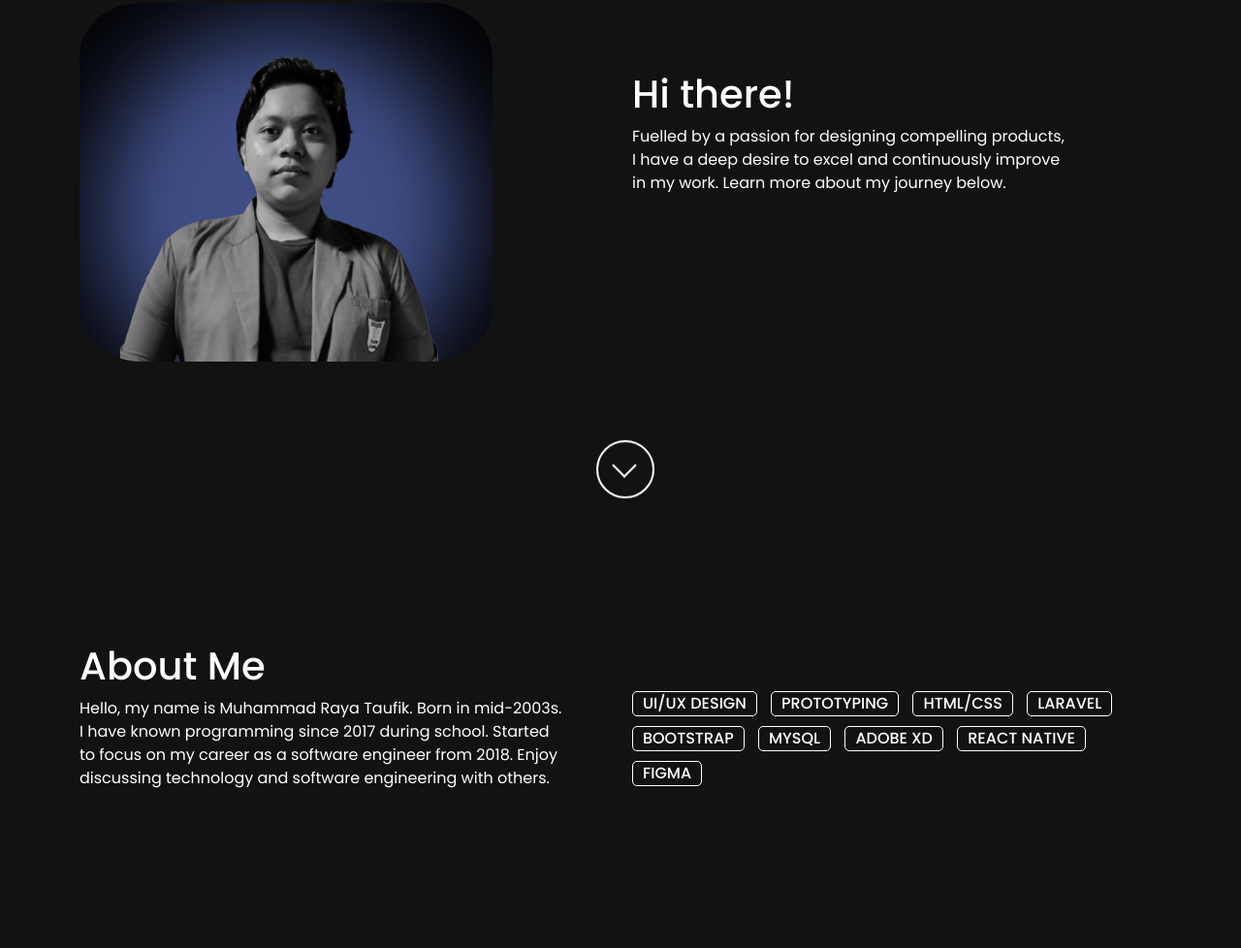
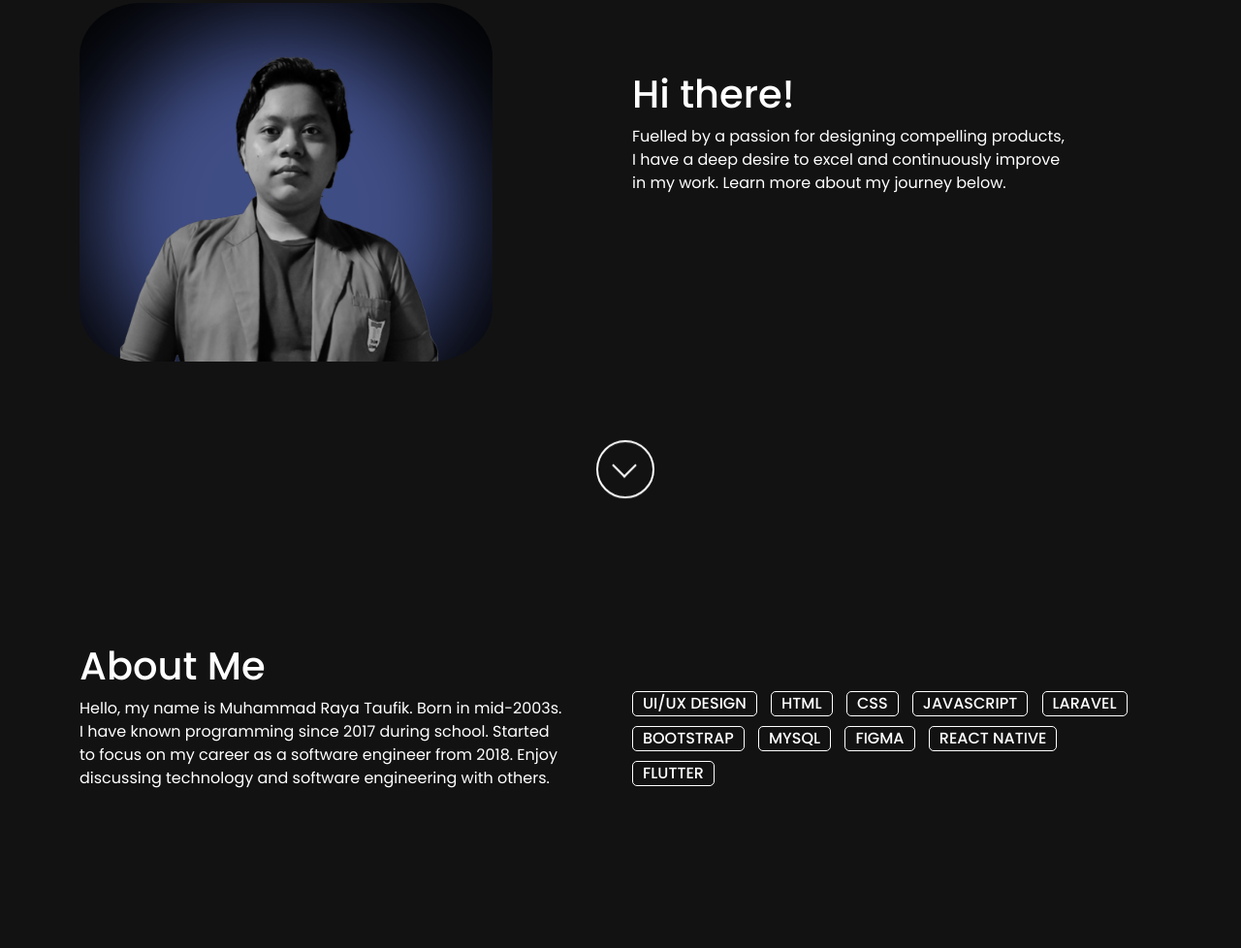
Before and after one commit to rayataufik/rayataufik.github.io, a plain HTML site: page index.html in a window 1280 px wide. Shown: the part 183-1161 px from the top of the page at 97% size. Drawn offline with nearby package versions, Linux system fonts and the light colour scheme; no server answers.

Commit message:
update data on about me

```diff
--- a/index.html
+++ b/index.html
@@ -88,14 +88,15 @@
         <div class="col-12 col-md-6">
           <div class="brd-skill">
             <div class="skill-name">UI/UX DESIGN</div>
-            <div class="skill-name">PROTOTYPING</div>
-            <div class="skill-name">HTML/CSS</div>
+            <div class="skill-name">HTML</div>
+            <div class="skill-name">CSS</div>
+            <div class="skill-name">JAVASCRIPT</div>
             <div class="skill-name">LARAVEL</div>
             <div class="skill-name">BOOTSTRAP</div>
             <div class="skill-name">MYSQL</div>
-            <div class="skill-name">ADOBE XD</div>
+            <div class="skill-name">FIGMA</div>
             <div class="skill-name">REACT NATIVE</div>
-            <div class="skill-name">FIGMA</div>
+            <div class="skill-name">FLUTTER</div>
           </div>
         </div>
       </div>
```
